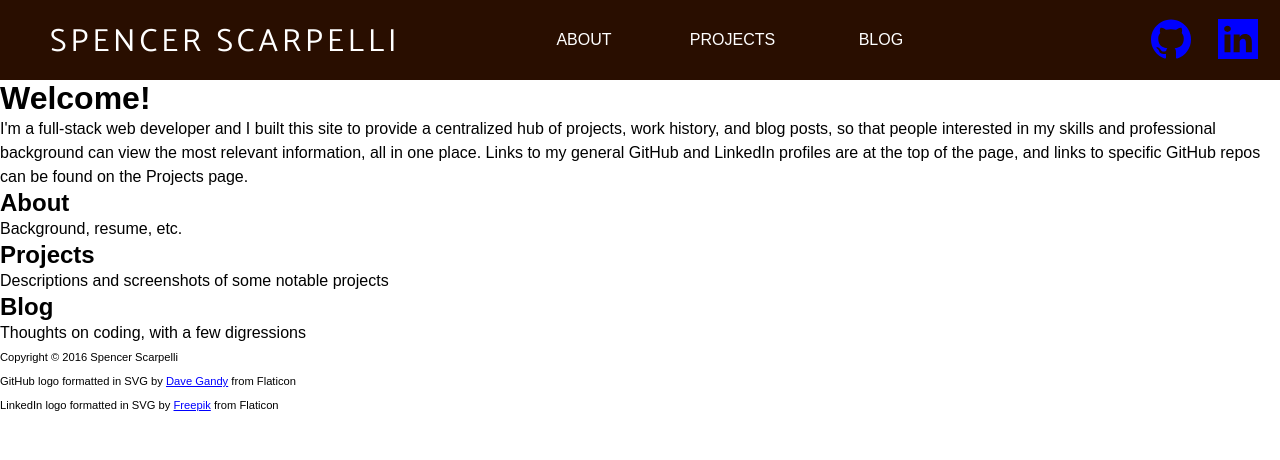
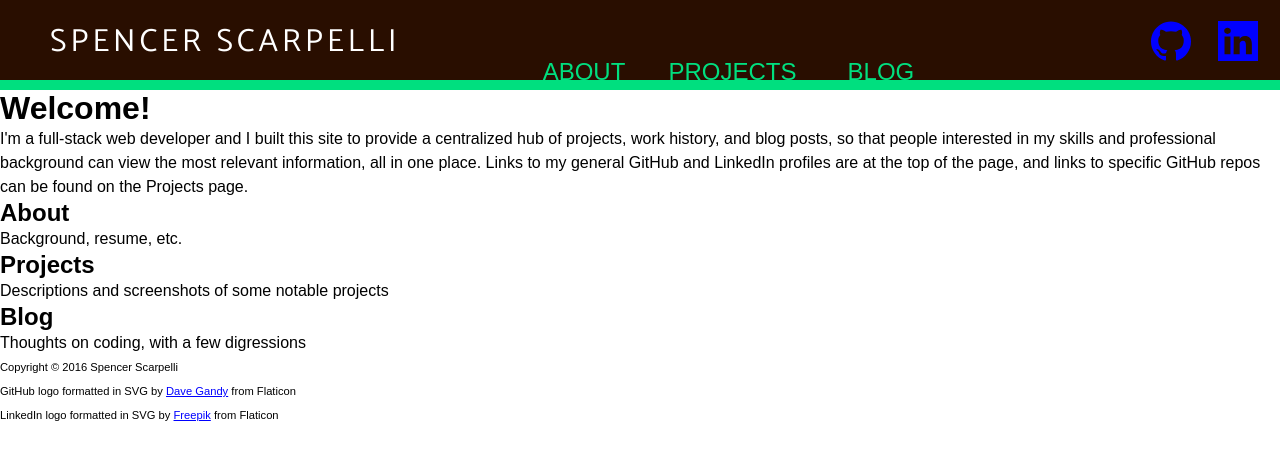
Before and after one commit to spencerscarpelli/spencer-scarpelli, an Angular app: page / in a window 1280 px wide. Shown: the top 460 px of the page. Built offline with nearby package versions, Linux system fonts and the light colour scheme.

Commit message:
add sub banner

```diff
--- a/src/index.html
+++ b/src/index.html
@@ -39,7 +39,8 @@
       </div>
     </div>
   </section>
-  <app-root>Loading...</app-root>
+  <section class="sub-banner"></section>
+  <app-root></app-root>
   <footer>
     <p>Copyright © 2016 Spencer Scarpelli</p>
     <p>
--- a/src/styles.css
+++ b/src/styles.css
@@ -31,6 +31,12 @@ h4 {
   background-color: #290E00;
 }
 
+.sub-banner {
+  height: 10px;
+  width: 100%;
+  background-color: #00DF7F;
+}
+
 .banner-name {
   position: absolute;
   height: 80px;
@@ -50,7 +56,7 @@ h4 {
   height: 80px;
   display: inline-block;
   margin-left: 40%;
-  line-height: 5;
+  /*line-height: 5;*/
 }
 
 .banner-nav-tab {
@@ -58,9 +64,10 @@ h4 {
   width: 9rem;
   text-align: center;
   display: inline-block;
-  font-size: 1rem;
-  color: white;
+  font-size: 1.5rem;
+  color: #00DF7F;
   transition: background-color 0.1s ease;
+  line-height: 6;
 }
 
 .banner-nav-tab:hover {
@@ -74,10 +81,12 @@ h4 {
 }
 
 .external-links-container {
+  height: 80px;
   float: right;
   margin-right: .7rem;
   display: inline-block;
-  padding-top: 1.2rem;
+  /*padding-top: 1.2rem;*/
+  line-height: 7;
 }
 
 .svg-box {
```
